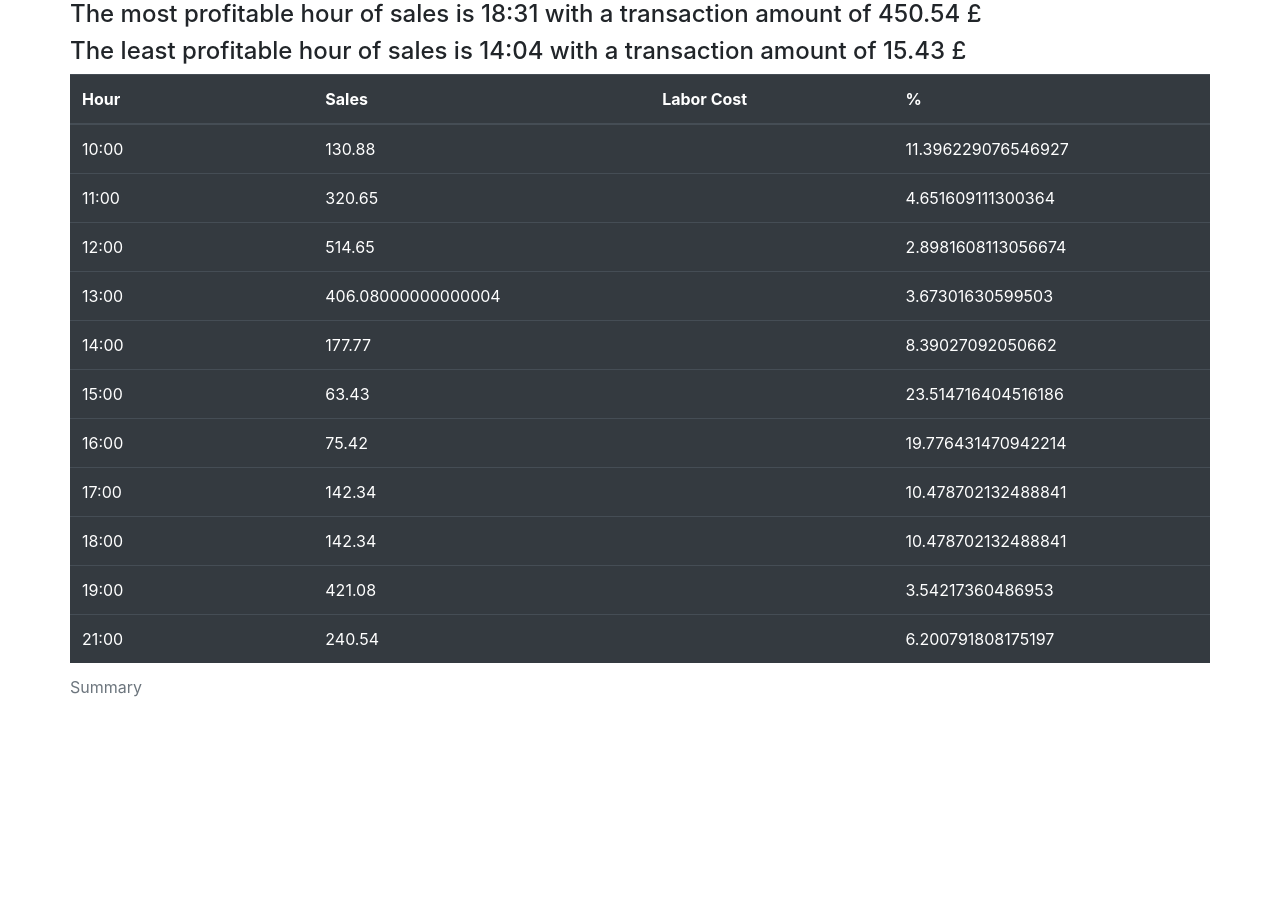
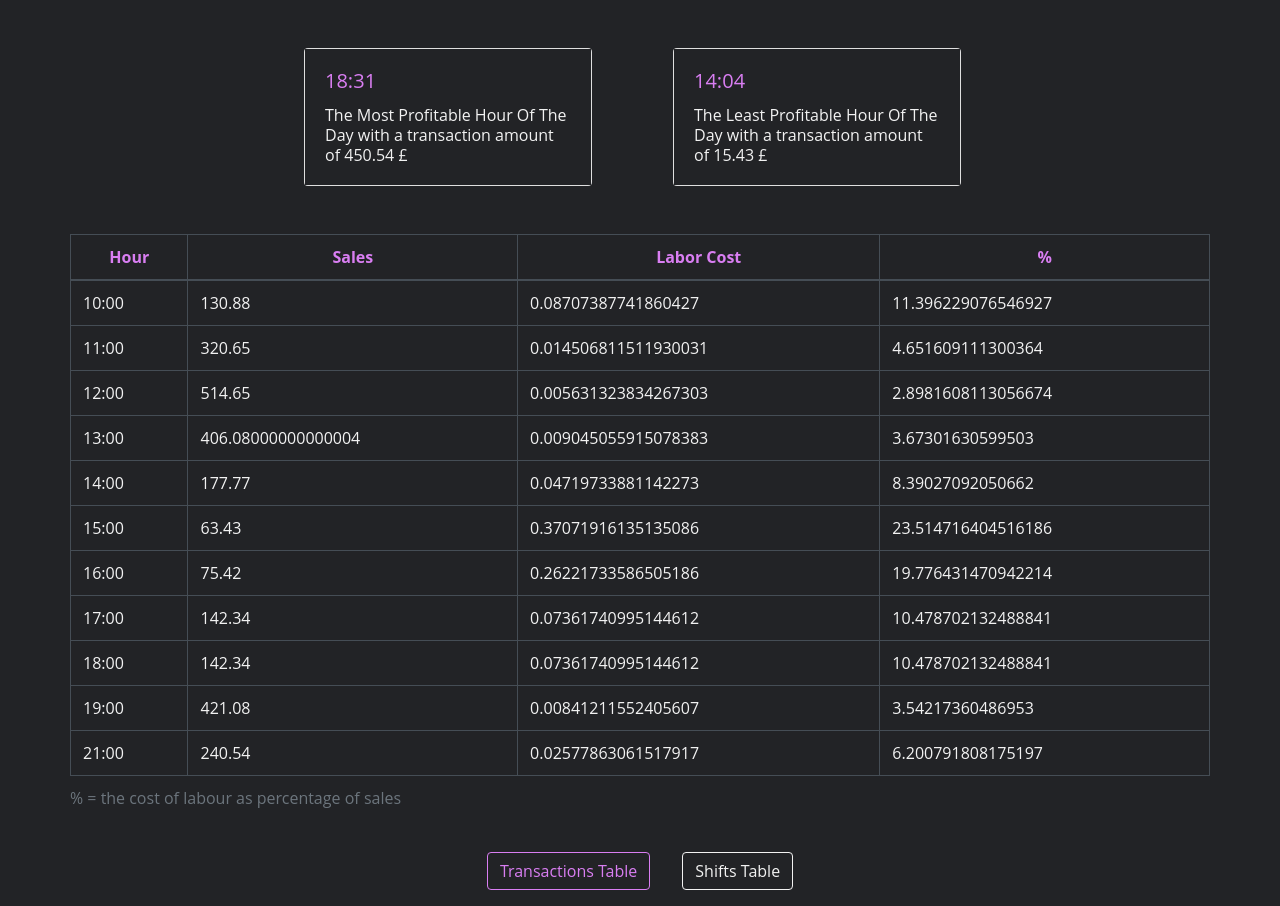
Before and after one commit to miraEbrahim/tenzo-app, a React (Create React App) app: page / in a window 1280 px wide. Before the commit the page ends 800 px from the top, so only its background shows below. Built offline with nearby package versions, Linux system fonts and the light colour scheme.

Commit message:
app.js work on css and bootstrap plus show/hide shifys and sales tables

```diff
--- a/src/App.css
+++ b/src/App.css
@@ -1,85 +1,56 @@
-body {
+*, body {
   font-family: "Open Sans", sans-serif;
   line-height: 1.25;
+  background-color: #222326;
 }
 
-table {
-  border: 1px solid #ccc;
-  border-collapse: collapse;
+.table-ol  {
+  list-style-type: none;
   margin: 0;
   padding: 0;
-  width: 100%;
-  table-layout: fixed;
 }
 
-table caption {
-  font-size: 1.5em;
-  margin: .5em 0 .75em;
+
+.card {
+  width: 18rem;
+  margin: 3rem;
 }
 
-table tr {
-  background-color: #f8f8f8;
-  border: 1px solid #ddd;
-  padding: .35em;
+.table-head {
+  width: 5rem ;
+
 }
 
-table th,
-table td {
-  padding: .625em;
-  text-align: center;
+
+.table-data {
+  color:#F2F2F2
 }
 
-table th {
-  font-size: .85em;
-  letter-spacing: .1em;
-  text-transform: uppercase;
+.purple-text {
+  color: #D97EF2;
 }
 
-@media screen and (max-width: 600px) {
-  table {
-    border: 0;
-  }
+.grey-text{
+  color: #F2F2F2;
+}
 
-  table caption {
-    font-size: 1.3em;
-  }
+.btn-outline-purple {
+  color: #D97EF2;
+    font-weight: 400;
+    border: 1px solid #D97EF2;
+    padding: .375rem .75rem;
+    font-size: 1rem;
+    line-height: 1.5;
+    border-radius: .25rem;
+    margin: 1rem;
+}
 
-  table thead {
-    border: none;
-    clip: rect(0 0 0 0);
-    height: 1px;
-    margin: -1px;
-    overflow: hidden;
-    padding: 0;
-    position: absolute;
-    width: 1px;
-  }
-
-  table tr {
-    border-bottom: 3px solid #ddd;
-    display: block;
-    margin-bottom: .625em;
-  }
-
-  table td {
-    border-bottom: 1px solid #ddd;
-    display: block;
-    font-size: .8em;
-    text-align: right;
-  }
-
-  table td::before {
-    /*
-    * aria-label has no advantage, it won't be read inside a table
-    content: attr(aria-label);
-    */
-    content: attr(data-label);
-    float: left;
-    font-weight: bold;
-    text-transform: uppercase;
-  }
-
-  table td:last-child {
-    border-bottom: 0;
-  }
+.btn-outline-grey {
+  color: #F2F2F2;
+    border: 1px solid #F2F2F2;
+    padding: .375rem .75rem;
+    font-size: 1rem;
+    line-height: 1.5;
+    border-radius: .25rem;
+    margin: 1rem;
 }
--- a/src/App.js
+++ b/src/App.js
@@ -1,7 +1,8 @@
 import React, { Component } from 'react';
 import './components/components.css';
-import Sales from './components/Sales'
+import './App.css'
 import Shifts, { restaurantLabourCost  } from './components/Shifts';
+import Sales from './components/Sales';
 import { transactions } from './data/transactions'
 import './vendor/bootstrap.min.css'
 
@@ -246,50 +247,54 @@ function laborOfSalesPercent (laborOfSales){
   return laborOfSales * 100;
 }
 
+function laborCostForThisHour (laborOfSalesPercentHr,sumSales){
+  return laborOfSalesPercentHr / sumSales;
+}
+
 // 10:00
 let laborOfSaleHrTen= laborOfSales(sumHrTen);
 let laborOfSalesPercentHrTen = laborOfSalesPercent(laborOfSaleHrTen);
-
+let laborCostForThisHrTen = laborCostForThisHour(laborOfSalesPercentHrTen,sumHrTen)
 // 11:00
 let laborOfSaleHrEleven= laborOfSales(sumHrEleven);
 let laborOfSalesPercentHrEleven = laborOfSalesPercent(laborOfSaleHrEleven);
-
+let laborCostForThisHrEleven = laborCostForThisHour(laborOfSalesPercentHrEleven,sumHrEleven);
 // 12:00
 let laborOfSaleHrTwelve= laborOfSales(sumHrTwelve);
 let laborOfSalesPercentHrTwelve = laborOfSalesPercent(laborOfSaleHrTwelve);
-
+let laborCostForThisHrTwelve = laborCostForThisHour(laborOfSalesPercentHrTwelve,sumHrTwelve);
 // 13:00
 let laborOfSaleHrThirtn= laborOfSales(sumHrThirtn);
 let laborOfSalesPercentHrThirtn = laborOfSalesPercent(laborOfSaleHrThirtn);
-
+let laborCostForThisHrThirtn = laborCostForThisHour(laborOfSalesPercentHrThirtn,sumHrThirtn);
 //14:00
 let laborOfSaleHrFortn= laborOfSales(sumHrFortn);
 let laborOfSalesPercentHrFortn = laborOfSalesPercent(laborOfSaleHrFortn);
-
+let laborCostForThisHrFortn = laborCostForThisHour(laborOfSalesPercentHrFortn,sumHrFortn);
 //15:00
 let laborOfSaleHrFiftn= laborOfSales(sumHrFiftn);
 let laborOfSalesPercentHrFiftn = laborOfSalesPercent(laborOfSaleHrFiftn);
-
+let laborCostForThisHrFiftn = laborCostForThisHour(laborOfSalesPercentHrFiftn,sumHrFiftn);
 //16:00
 let laborOfSaleHrSixtn= laborOfSales(sumHrSixtn);
 let laborOfSalesPercentHrSixtn = laborOfSalesPercent(laborOfSaleHrSixtn);
-
+let laborCostForThisHrSixtn = laborCostForThisHour(laborOfSalesPercentHrSixtn,sumHrSixtn);
 //17:00
 let laborOfSaleHrSevtn= laborOfSales(sumHrSevtn);
 let laborOfSalesPercentHrSevtn = laborOfSalesPercent(laborOfSaleHrSevtn);
-
+let laborCostForThisHrSevtn = laborCostForThisHour(laborOfSalesPercentHrSevtn,sumHrSevtn);
 //18:00
 let laborOfSaleHrEtn= laborOfSales(sumHrEtn);
 let laborOfSalesPercentHrEtn = laborOfSalesPercent(laborOfSaleHrEtn);
-
+let laborCostForThisHrEtn = laborCostForThisHour(laborOfSalesPercentHrEtn,sumHrEtn);
 //19:00
 let laborOfSaleHrNitn= laborOfSales(sumHrNitn);
 let laborOfSalesPercentHrNitn= laborOfSalesPercent(laborOfSaleHrNitn);
-console.log(laborOfSalesPercentHrNitn)
+let laborCostForThisHrNitn = laborCostForThisHour(laborOfSalesPercentHrNitn,sumHrNitn);
 //21:00
 let laborOfSaleHrTwntwo= laborOfSales(sumHrTwntwo);
 let laborOfSalesPercentHrTwntwo = laborOfSalesPercent(laborOfSaleHrTwntwo);
-
+let laborCostForThisHrTwntwo = laborCostForThisHour(laborOfSalesPercentHrTwntwo,sumHrTwntwo);
 
 
 
@@ -300,6 +305,8 @@ class App extends Component {
   constructor(props) {
     super(props)
     this.state = {
+      isHidden: true,
+      isHiddenShifts:true,
       sumHrTen: sumHrTen,
       sumHrEleven : sumHrEleven,
       sumHrTwelve : sumHrTwelve,
@@ -323,204 +330,241 @@ class App extends Component {
       laborOfSalesPercentHrSevtn:laborOfSalesPercentHrSevtn,
       laborOfSalesPercentHrEtn:laborOfSalesPercentHrEtn,
       laborOfSalesPercentHrNitn:laborOfSalesPercentHrNitn,
-      laborOfSalesPercentHrTwntwo:laborOfSalesPercentHrTwntwo
+      laborOfSalesPercentHrTwntwo:laborOfSalesPercentHrTwntwo,
+      laborCostForThisHrTwntwo:laborCostForThisHrTwntwo,
+      laborCostForThisHrTen: laborCostForThisHrTen,
+      laborCostForThisHrEleven:laborCostForThisHrEleven,
+      laborCostForThisHrTwelve:laborCostForThisHrTwelve,
+      laborCostForThisHrThirtn:laborCostForThisHrThirtn,
+      laborCostForThisHrFortn:laborCostForThisHrFortn,
+      laborCostForThisHrFiftn:laborCostForThisHrFiftn,
+      laborCostForThisHrSixtn:laborCostForThisHrSixtn,
+      laborCostForThisHrSevtn:laborCostForThisHrSevtn,
+      laborCostForThisHrEtn:laborCostForThisHrEtn ,
+      laborCostForThisHrNitn:laborCostForThisHrNitn
     }
+}
+toggleHiddenSales () {
+  this.setState({
+    isHidden: !this.state.isHidden
+  })
+}
+toggleHiddenShifts () {
+  this.setState({
+    isHiddenShifts: !this.state.isHidden
+  })
 }
   render() {
     return (
       <div className="app">
 
-          <div className="container">
-          <div className="row">
-              <h4>
-              {this.state.max.map(max => (`The most profitable hour  of sales is ${max.time} with a transaction amount of ${max.amount}  £ `))}</h4>
-              <h4>
-              {this.state.min.map(min => (`The least profitable hour  of sales is ${min.time} with a transaction amount of ${min.amount}  £ `))}</h4>
-          </div>
+          <div className="container d-flex justify-content-center">
+            <div className="row">
+              <div className="col-xs3">
+                <div className="card">
+                  <div className="card-body">
+                    <h5 className="card-title purple-text">
+                      {this.state.max.map(max => (`${max.time}`))}</h5>
+                    <p className="card-text grey-text">{this.state.max.map(max => (`The Most Profitable Hour Of The Day with a transaction amount of ${max.amount}  £ `))}
+                    </p>
+                   </div>
+                  </div>
+                </div>
+              </div>
+              <div className="col-xs3">
+                <div className="card">
+                  <div className="card-body">
+                    <h5 className="card-title purple-text">
+                    {this.state.min.map(min => (`${min.time}`))}</h5>
+                    <p className="card-text grey-text">{this.state.min.map(min => (`The Least Profitable Hour Of The Day with a transaction amount of ${min.amount}  £ `))}
+                    </p>
+                  </div>
+                </div>
+              </div>
+            </div>
 
-          </div>
           <div className="container">
           <div className="row">
 
-          <table id="table" className="table-container table table-dark table-hover">
-  <caption>Summary</caption>
+          <table id="table" className="table-container table table-bordered table-dark table-hover">
+  <caption>% = the cost of labour as percentage of sales</caption>
   <thead>
-    <tr>
-      <th className="table-head-shifts" scope="col">Hour</th>
-      <th className="table-head-shifts" scope="col">Sales</th>
-      <th className="table-head-shifts" scope="col">Labor Cost</th>
-      <th className="table-head-shifts" scope="col">%</th>
+    <tr className="text-center table-head purple-text">
+      <th  scope="col">Hour</th>
+      <th scope="col">Sales</th>
+      <th scope="col">Labor Cost</th>
+      <th  scope="col">%</th>
 
     </tr>
   </thead>
   <tbody>
   <tr>
-  <td className="table-data-sales" data-label="hour">
+  <td className="table-data" data-label="hour">
     10:00
   </td>
-  <td className="table-data-sales" data-label="total">
+  <td className="table-data" data-label="total">
     {this.state.sumHrTen}
   </td>
-  <td className="table-data-sales" data-label="labor">
-    {this.state.laborTen}
+  <td className="table-data" data-label="labor">
+    {this.state.laborCostForThisHrTen}
   </td>
-  <td className="table-data-sales" data-label="%">
+  <td className="table-data" data-label="%">
   {this.state.laborOfSalesPercentHrTen}
 </td>
 </tr>
 <tr>
-  <td className="table-data-sales" data-label="hour">
+  <td className="table-data" data-label="hour">
     11:00
   </td>
-  <td className="table-data-sales" data-label="total">
+  <td className="table-data" data-label="total">
     {this.state.sumHrEleven}
   </td>
-  <td className="table-data-sales" data-label="labor">
-
+  <td className="table-data" data-label="labor">
+  {this.state.laborCostForThisHrEleven}
   </td>
-  <td className="table-data-sales" data-label="%">
+  <td className="table-data" data-label="%">
   {this.state.laborOfSalesPercentHrEleven}
 </td>
 </tr>
 <tr>
-<td className="table-data-sales" data-label="hour">
+<td className="table-data" data-label="hour">
    12:00
 </td>
 
-  <td className="table-data-sales" data-label="total">
+  <td className="table-data" data-label="total">
   {this.state.sumHrTwelve}
   </td>
-  <td className="table-data-sales" data-label="labor">
-
+  <td className="table-data" data-label="labor">
+  {this.state.laborCostForThisHrTwelve}
   </td>
-  <td className="table-data-sales" data-label="%">
+  <td className="table-data" data-label="%">
   {this.state.laborOfSalesPercentHrTwelve}
 </td>
   </tr>
   <tr>
-  <td className="table-data-sales" data-label="hour">
+  <td className="table-data" data-label="hour">
    13:00
 
 </td>
-  <td className="table-data-sales" data-label="total">
+  <td className="table-data" data-label="total">
   {this.state.sumHrThirtn}
   </td>
-  <td className="table-data-sales" data-label="labor">
-
+  <td className="table-data" data-label="labor">
+  {this.state.laborCostForThisHrThirtn}
   </td>
-  <td className="table-data-sales" data-label="%">
+  <td className="table-data" data-label="%">
   {this.state.laborOfSalesPercentHrThirtn}
 </td>
   </tr>
   <tr>
-  <td className="table-data-sales" data-label="hour">
+  <td className="table-data" data-label="hour">
 
    14:00
 
 </td>
-  <td className="table-data-sales" data-label="total">
+  <td className="table-data" data-label="total">
   {this.state.sumHrFortn}
   </td>
-  <td className="table-data-sales" data-label="labor">
-
+  <td className="table-data" data-label="labor">
+  {this.state.laborCostForThisHrFortn}
   </td>
-  <td className="table-data-sales" data-label="%">
+  <td className="table-data" data-label="%">
   {this.state.laborOfSalesPercentHrFortn}
 </td>
   </tr>
   <tr>
-  <td className="table-data-sales" data-label="hour">
+  <td className="table-data" data-label="hour">
 
    15:00
 
 </td>
-  <td className="table-data-sales" data-label="total">
+  <td className="table-data" data-label="total">
   {this.state.sumHrFiftn}
   </td>
-  <td className="table-data-sales" data-label="labor">
-
+  <td className="table-data" data-label="labor">
+  {this.state.laborCostForThisHrFiftn}
   </td>
-  <td className="table-data-sales" data-label="%">
+  <td className="table-data" data-label="%">
   {this.state.laborOfSalesPercentHrFiftn}
 </td>
   </tr>
   <tr>
-  <td className="table-data-sales" data-label="hour">
+  <td className="table-data" data-label="hour">
 
    16:00
 
 </td>
-  <td className="table-data-sales" data-label="total">
+  <td className="table-data" data-label="total">
   {this.state.sumHrSixtn}
   </td>
-  <td className="table-data-sales" data-label="labor">
-
+  <td className="table-data" data-label="labor">
+  {this.state.laborCostForThisHrSixtn}
   </td>
-  <td className="table-data-sales" data-label="%">
+  <td className="table-data" data-label="%">
   {this.state.laborOfSalesPercentHrSixtn}
 </td>
   </tr>
   <tr>
-  <td className="table-data-sales" data-label="hour">
+  <td className="table-data" data-label="hour">
 
    17:00
 
 </td>
-  <td className="table-data-sales" data-label="total">
+  <td className="table-data" data-label="total">
   {this.state.sumHrSevtn}
   </td>
-  <td className="table-data-sales" data-label="labor">
-
+  <td className="table-data" data-label="labor">
+  {this.state.laborCostForThisHrSevtn}
   </td>
-  <td className="table-data-sales" data-label="%">
+  <td className="table-data" data-label="%">
   {this.state.laborOfSalesPercentHrSevtn}
 </td>
   </tr>
   <tr>
-  <td className="table-data-sales" data-label="hour">
+  <td className="table-data" data-label="hour">
 
    18:00
 
 </td>
-  <td className="table-data-sales" data-label="total">
+  <td className="table-data" data-label="total">
   {this.state.sumHrEtn}
   </td>
-  <td className="table-data-sales" data-label="labor">
-
+  <td className="table-data" data-label="labor">
+  {this.state.laborCostForThisHrEtn}
   </td>
-  <td className="table-data-sales" data-label="%">
+  <td className="table-data" data-label="%">
   {this.state.laborOfSalesPercentHrEtn}
 </td>
   </tr>
   <tr>
-  <td className="table-data-sales" data-label="hour">
+  <td className="table-data" data-label="hour">
 
    19:00
 
 </td>
-  <td className="table-data-sales" data-label="total">
+  <td className="table-data" data-label="total">
   {this.state.sumHrNitn}
   </td>
-  <td className="table-data-sales" data-label="labor">
-
+  <td className="table-data" data-label="labor">
+  {this.state.laborCostForThisHrNitn}
   </td>
-  <td className="table-data-sales" data-label="%">
+  <td className="table-data" data-label="%">
   {this.state.laborOfSalesPercentHrNitn}
 </td>
   </tr>
   <tr>
-  <td className="table-data-sales" data-label="hour">
+  <td className="table-data" data-label="hour">
 
      21:00
 
   </td>
-    <td className="table-data-sales" data-label="total">
+    <td className="table-data" data-label="total">
     {this.state.sumHrTwntwo}
     </td>
-    <td className="table-data-sales" data-label="labor">
-
+    <td className="table-data" data-label="labor">
+    {this.state.laborCostForThisHrTwntwo}
     </td>
-    <td className="table-data-sales" data-label="%">
+    <td className="table-data" data-label="%">
     {this.state.laborOfSalesPercentHrTwntwo}
   </td>
 
@@ -531,6 +575,18 @@ class App extends Component {
 </table>
   </div>
   </div>
+  <div className="container d-flex justify-content-center">
+  <div className="row">
+  <div>
+      <button onClick={this.toggleHiddenSales.bind(this)} type="button" className="btn-outline-purple">Transactions Table</button>
+      {!this.state.isHidden && <Sales />}</div>
+      <div>
+      <button onClick={this.toggleHiddenShifts.bind(this)} type="button" className="btn-outline-grey">Shifts Table </button>
+      {!this.state.isHiddenShifts && <Shifts />}</div>
+    </div>
+
+
+  </div>
       </div>
     );
   }
--- a/src/components/Shifts.js
+++ b/src/components/Shifts.js
@@ -281,7 +281,7 @@ import { workShift } from '../data/work_shifts'
 
   export let restaurantLabourCost = labourCostShiftOne + labourCostShiftTwo + labourCostShiftThree + labourCostShiftFour + labourCostShiftFive +
   labourCostShiftSix + labourCostShiftSeven;
-
+  console.log(restaurantLabourCost+'here')
 
 
 class Shifts extends Component {
```
Also changed, not shown: src/components/components.css (+0 -19 lines).
